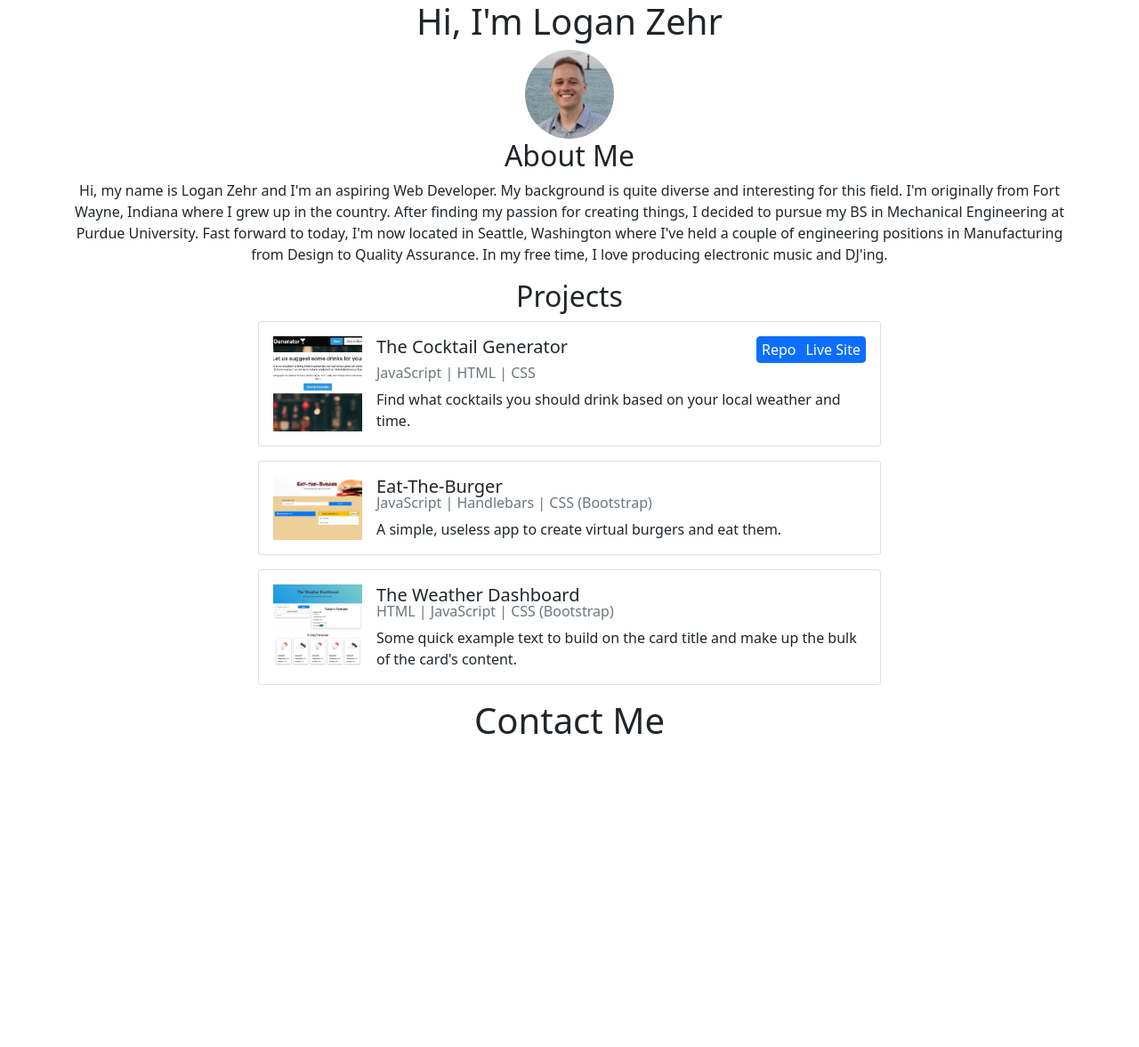
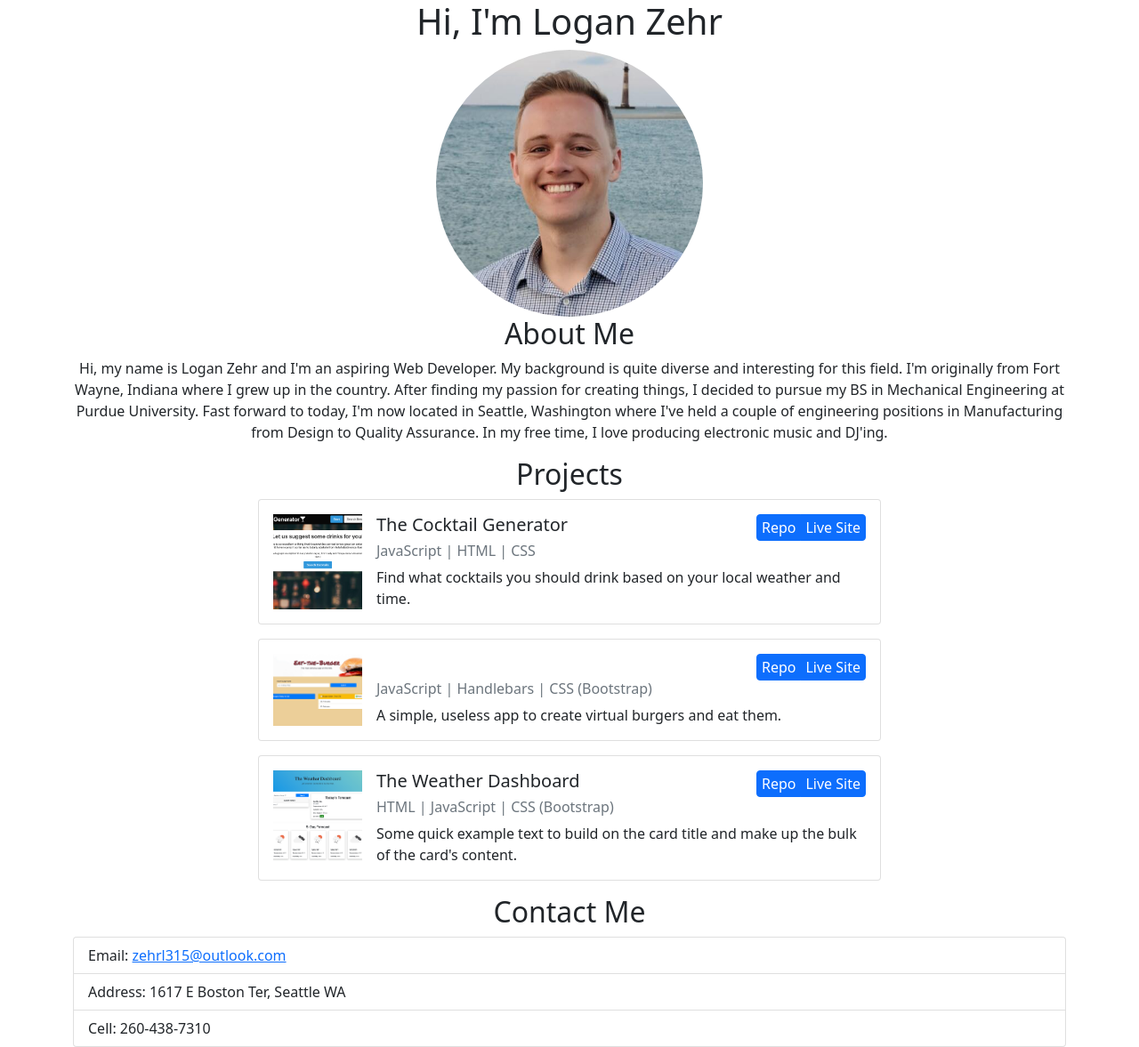
Before and after one commit to zehrl/developer-portfolio, a plain HTML site: page index.html in a window 1280 px wide. Shown: the whole page at 89% size. Before the commit the page ends 842 px from the top, so only its background shows below. Drawn offline with nearby package versions, Linux system fonts and the light colour scheme.

Commit message:
Cards updated. Added contact list

```diff
--- a/assets/styles/styles.css
+++ b/assets/styles/styles.css
@@ -2,8 +2,8 @@
 
 /* Picture of Me */
 #headshot {
-    height: 100px;
-    border-radius: 50px;
+    height: 300px;
+    border-radius: 1000px;
     display: block;
     margin: auto;
 }
@@ -12,13 +12,16 @@
 
 /* Project Cards */
 
+.project-card {
+
+}
+
 .project-card, .project-card:hover, .project-card:focus, .project-card:active, .repo-link, .repo-link:hover, .repo-link:focus, .repo-link:active {
     text-decoration: none;
     color: inherit;
 }
 
 /* .project-card:hover {
-    cursor: pointer;
     background-color: rgba(130, 101, 235, 0.1);
 } */
 
--- a/index.html
+++ b/index.html
@@ -33,64 +33,115 @@
 
         <ul id="d-flex justify-content-center flex-wrap project-card-container" class="p-0">
 
+            <!-- Project 1 -->
             <li class="project-card-li mb-3">
                 <div href="https://zehrl.github.io/cocktail-generator/" class="card project-card project-card-major"
                     target="_blank" rel="noopener noreferrer">
+
                     <div class="card-body d-flex">
+
                         <img class="project-card-image me-3"
                             src="./assets/images/project-cards/the-cocktail-generator.png" alt="Project">
-                        <div>
+
+                        <div style="width: 100%">
                             <div class="d-flex justify-content-between align-items-start mb-1">
                                 <h5 class="card-title">The Cocktail Generator</h5>
-                                <div class="btn-group" role="group">
-                                    <a class="btn btn-primary card-link" href="https://google.com">Repo</a>
-                                    <a class="btn btn-primary card-link" href="https://google.com">Live Site</a>
+                                <div class="btn-group" role="group" aria-label="Basic example">
+                                    <a class="btn btn-primary card-link"
+                                        href="https://github.com/zehrl/cocktail-generator" rel="noopener noreferrer"
+                                        target="_blank">Repo</a>
+                                    <a class="btn btn-primary card-link"
+                                        href="https://zehrl.github.io/cocktail-generator/" rel="noopener noreferrer"
+                                        target="_blank">Live Site</a>
                                 </div>
                             </div>
+
                             <h6 class="card-subtitle mb-2 text-muted">JavaScript | HTML | CSS</h6>
+
                             <p class="card-text">Find what cocktails you should drink based on your local weather and
                                 time.</p>
                         </div>
+
                     </div>
                 </div>
             </li>
 
+            <!-- Project 2 -->
             <li class="project-card-li mb-3">
-                <a href="https://zehrl.github.io/cocktail-generator/" class="card project-card project-card-major"
+                <div href="https://zehrl.github.io/cocktail-generator/" class="card project-card project-card-major"
                     target="_blank" rel="noopener noreferrer">
+
                     <div class="card-body d-flex">
+
                         <img class="project-card-image me-3" src="./assets/images/project-cards/eat-the-burger.png"
                             alt="Project">
-                        <div>
-                            <h5 class="card-title">Eat-The-Burger</h5>
+
+                        <div style="width: 100%">
+                            <div class="d-flex justify-content-between align-items-start mb-1">
+                                <h5 class="card-title"></h5>
+                                <div class="btn-group" role="group" aria-label="Basic example">
+                                    <a class="btn btn-primary card-link"
+                                        href="https://github.com/zehrl/cocktail-generator" rel="noopener noreferrer"
+                                        target="_blank">Repo</a>
+                                    <a class="btn btn-primary card-link"
+                                        href="https://zehrl.github.io/cocktail-generator/" rel="noopener noreferrer"
+                                        target="_blank">Live Site</a>
+                                </div>
+                            </div>
+
                             <h6 class="card-subtitle mb-2 text-muted">JavaScript | Handlebars | CSS (Bootstrap)</h6>
+
                             <p class="card-text">A simple, useless app to create virtual burgers and eat them.</p>
                         </div>
+
                     </div>
-                </a>
+                </div>
             </li>
 
+            <!-- Project 3 -->
 
             <li class="project-card-li mb-3">
-                <a href="https://zehrl.github.io/weather-dashboard/" class="card project-card project-card-major"
-                    target="_blank" rel="noopener noreferrer">
+                <div class="card project-card project-card-major" target="_blank" rel="noopener noreferrer">
+
                     <div class="card-body d-flex">
+
                         <img class="project-card-image me-3"
                             src="./assets/images/project-cards/the-weather-dashboard.png" alt="Project">
-                        <div>
-                            <h5 class="card-title">The Weather Dashboard</h5>
+
+                        <div style="width: 100%">
+                            <div class="d-flex justify-content-between align-items-start mb-1">
+                                <h5 class="card-title">The Weather Dashboard</h5>
+                                <div class="btn-group" role="group" aria-label="Basic example">
+                                    <a class="btn btn-primary card-link"
+                                        href="https://github.com/zehrl/weather-dashboard" rel="noopener noreferrer"
+                                        target="_blank">Repo</a>
+                                    <a class="btn btn-primary card-link"
+                                        href="https://zehrl.github.io/weather-dashboard/" rel="noopener noreferrer"
+                                        target="_blank">Live Site</a>
+                                </div>
+                            </div>
+
                             <h6 class="card-subtitle mb-2 text-muted">HTML | JavaScript | CSS (Bootstrap)</h6>
+
                             <p class="card-text">Some quick example text to build on the card title and make up the bulk
                                 of
                                 the
                                 card's content.</p>
                         </div>
+
                     </div>
-                </a>
+                </div>
             </li>
+
         </ul>
 
-        <h1 class="text-center">Contact Me</h1>
+        <h2 class="text-center">Contact Me</h2>
+
+        <ul class="list-group">
+            <li class="list-group-item">Email: <a href="mailto: zehrl315@outlook.com">zehrl315@outlook.com</a></li>
+            <li class="list-group-item">Address: 1617 E Boston Ter, Seattle WA</li>
+            <li class="list-group-item">Cell: 260-438-7310</li>
+          </ul>
 
     </div>
 
```
